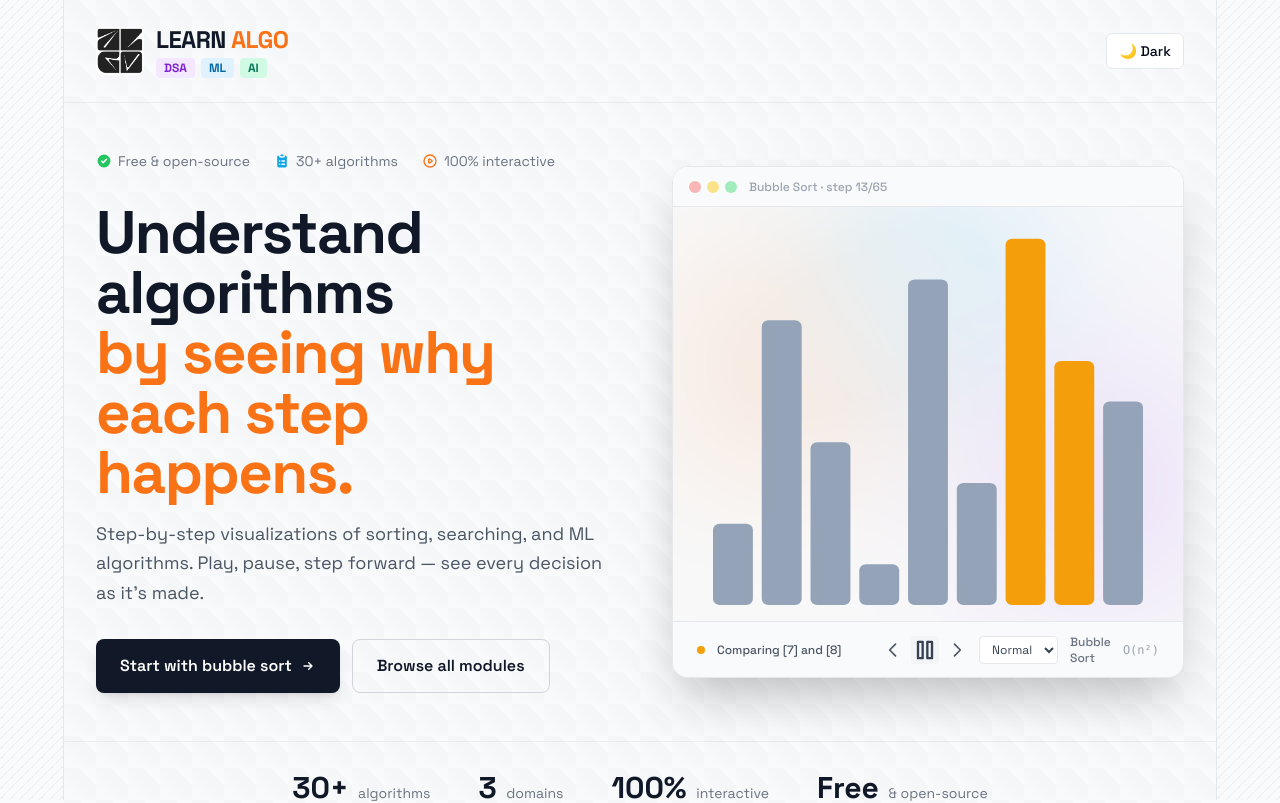
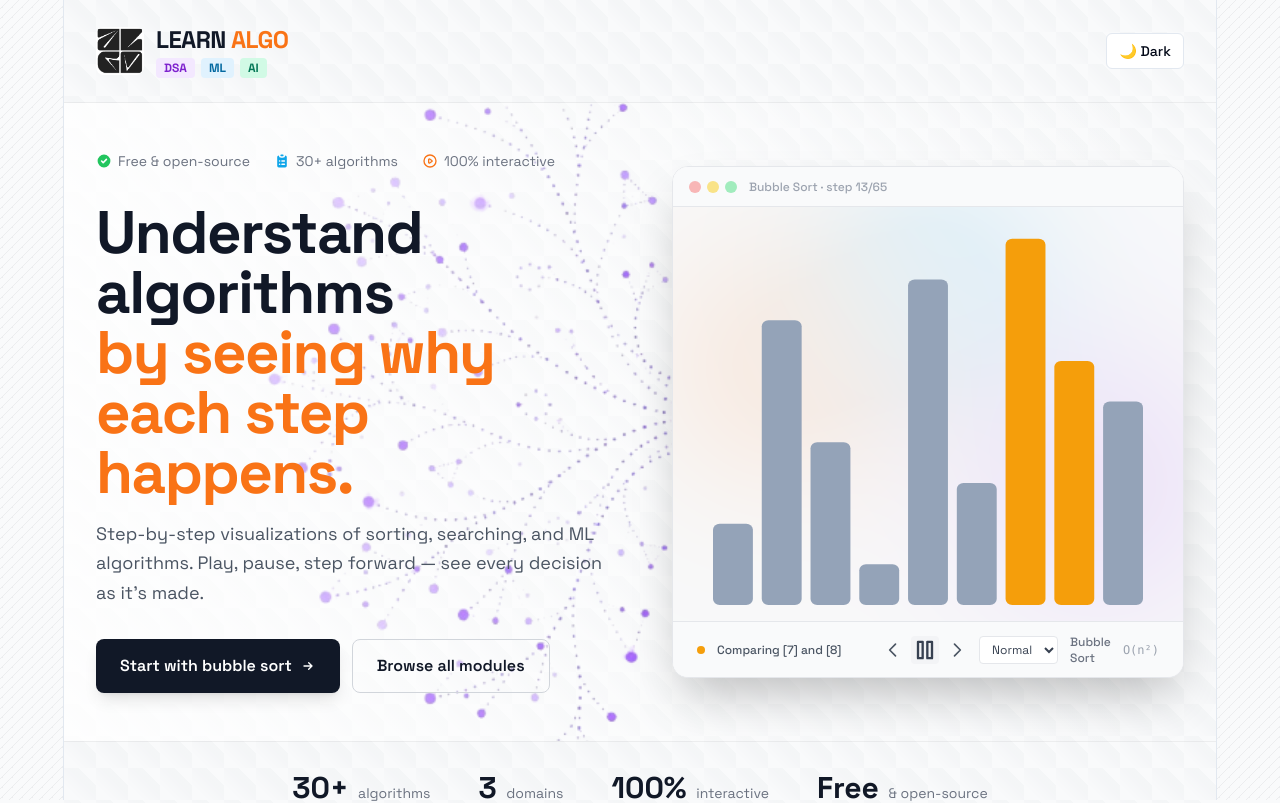
Before and after one commit to satya00089/learn-algo, a Next.js app: page / in a window 1280 px wide. Shown: the top 803 px of the page. Built offline with nearby package versions, Linux system fonts and the light colour scheme.

Commit message:
feat: Add background image to hero section with gradient overlay

```diff
--- a/src/app/page.tsx
+++ b/src/app/page.tsx
@@ -176,8 +176,21 @@ export default function Home() {
           <div className="h-px bg-gray-950/5 dark:bg-white/10" />
 
           {/* Hero Section */}
-          <section className="relative max-w-7xl mx-auto z-10 py-12 px-6 lg:px-8">
-            <div className="grid grid-cols-1 lg:grid-cols-12 gap-12 lg:gap-16 items-center">
+          <section className="relative max-w-7xl mx-auto z-10 py-12 px-6 lg:px-8 overflow-hidden">
+            <div className="pointer-events-none absolute inset-0 z-0 hidden lg:block">
+              <Image
+                src="/icons/tree-bg.png"
+                alt=""
+                fill
+                priority={false}
+                sizes="100vw"
+                loading='lazy'
+                className="object-contain -rotate-90 opacity-95 dark:opacity-90 object -translate-x-24"
+              />
+              <div className="absolute inset-0 bg-gradient-to-r from-white/80 via-white/35 to-transparent dark:from-gray-900/80 dark:via-gray-900/35 dark:to-transparent" />
+            </div>
+
+            <div className="relative z-10 grid grid-cols-1 lg:grid-cols-12 gap-12 lg:gap-16 items-center">
               {/* Left Column */}
               <div className="lg:col-span-6 space-y-8" aria-label="hero-text">
                 {/* Trust indicators – above the ask */}
```
Also changed, not shown: public/icons/tree-bg.png (added).
